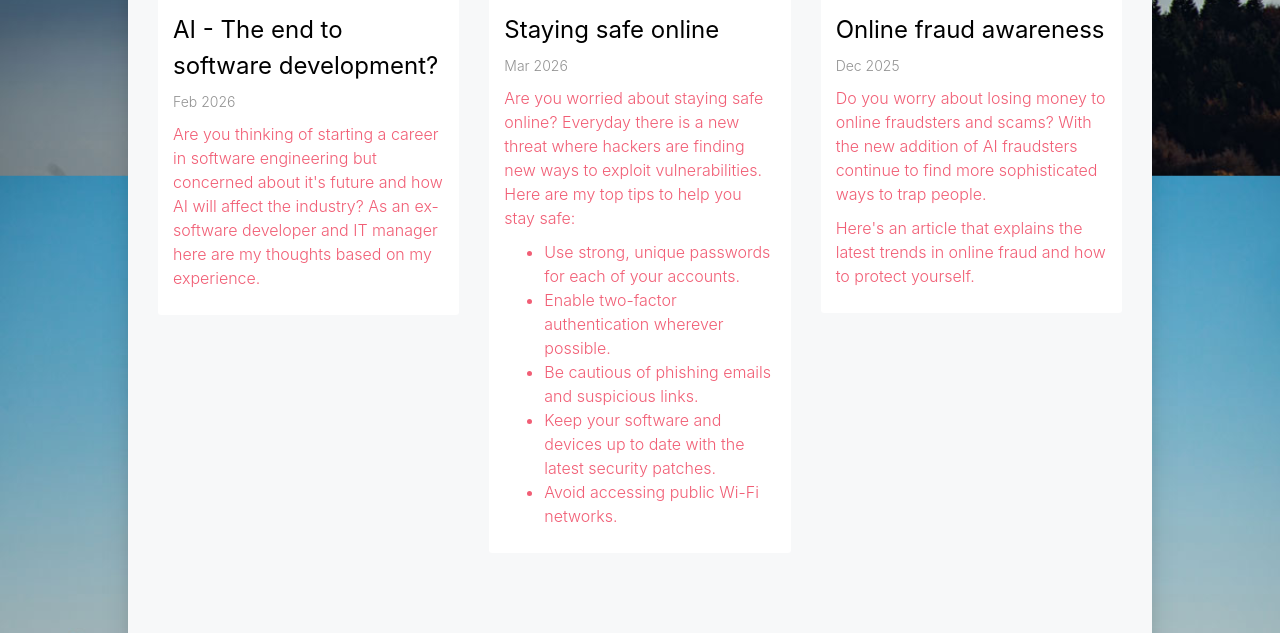
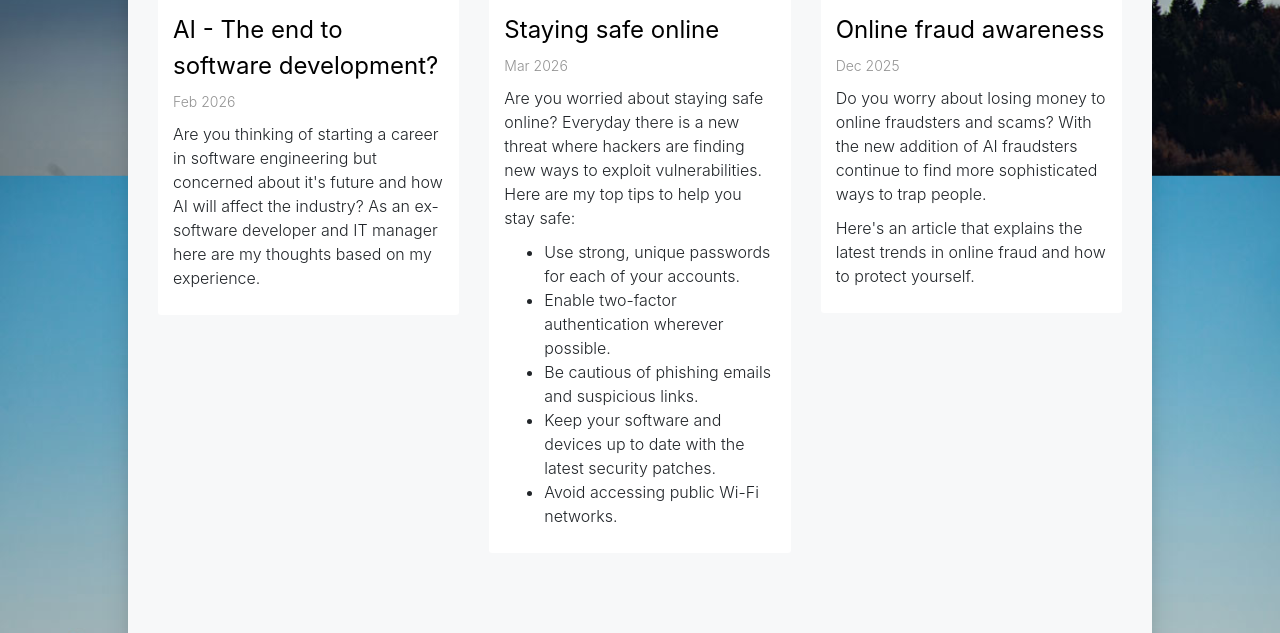
Before and after one commit to ninthevencry/localsupport, a plain HTML site: page index.html in a window 1280 px wide. Shown: the part 1533-2166 px from the top of the page. Drawn offline with nearby package versions, Linux system fonts and the light colour scheme; some icons are missing.

Commit message:
undo links

```diff
--- a/index.html
+++ b/index.html
@@ -200,9 +200,7 @@
                                         <p class="blog-date">Feb 2026</p>
                                     </div>
                                     <div class="blog-desc">
-                                        <a href="blog-1.html">
                                         <p>Are you thinking of starting a career in software engineering but concerned about it's future and how AI will affect the industry? As an ex-software developer and IT manager here are my thoughts based on my experience.</p>
-                                        </a>
                                     </div>
                                 </div>
                             </div>
@@ -220,7 +218,6 @@
                                         <p class="blog-date">Mar 2026</p>
                                     </div>
                                     <div class="blog-desc">
-                                        <a href="blog-3.html">
                                         <p>Are you worried about staying safe online? Everyday there is a new threat where hackers are finding new ways to exploit vulnerabilities. Here are my top tips to help you stay safe:</p>
                                         <ul>
                                             <li>Use strong, unique passwords for each of your accounts.</li>
@@ -229,7 +226,6 @@
                                             <li>Keep your software and devices up to date with the latest security patches.</li>
                                             <li>Avoid accessing public Wi-Fi networks.</li>
                                         </ul>
-                                        </a>
                                     </div>
                                 </div>
                             </div>
@@ -247,10 +243,8 @@
                                         <p class="blog-date">Dec 2025</p>
                                     </div>
                                     <div class="blog-desc">
-                                        <a href="blog-2.html">
-                                            <p>Do you worry about losing money to online fraudsters and scams? With the new addition of AI fraudsters continue to find more sophisticated ways to trap people. </p>
-                                            <p>Here's an article that explains the latest trends in online fraud and how to protect yourself.</p>
-                                        </a>
+                                        <p>Do you worry about losing money to online fraudsters and scams? With the new addition of AI fraudsters continue to find more sophisticated ways to trap people. </p>
+                                        <p>Here's an article that explains the latest trends in online fraud and how to protect yourself.</p>
                                     </div>
                                 </div>
                             </div>
```
